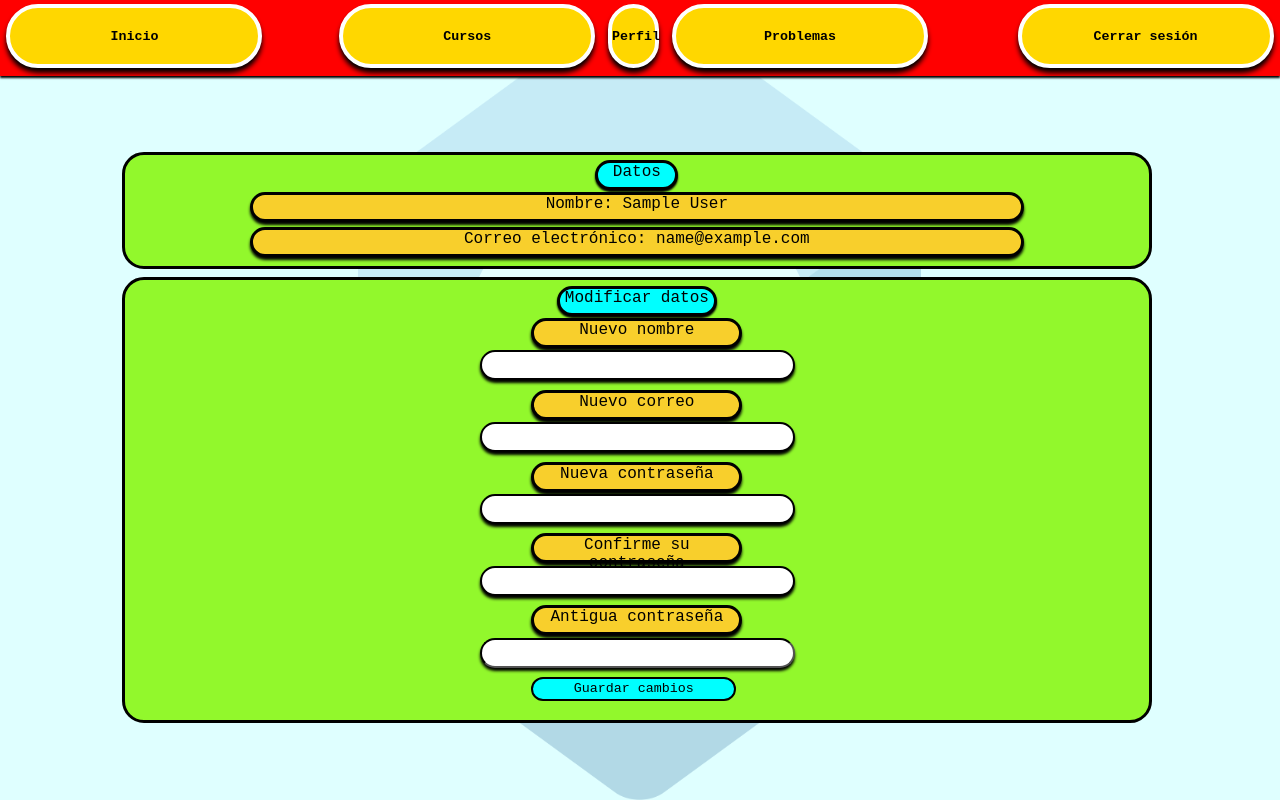
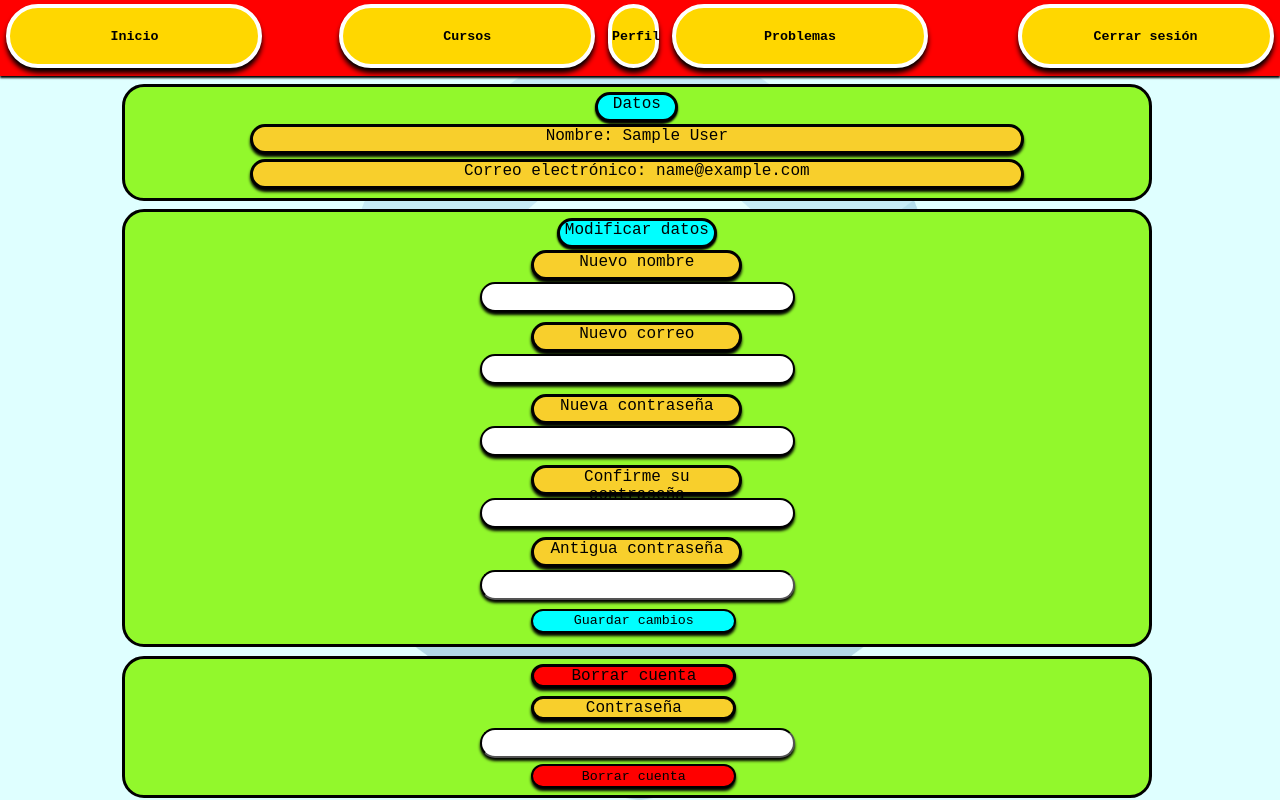
Before and after one commit to Gabriel765324/Proyecto, a PHP site: page /Perfil.php in a window 1280 px wide. Run offline with PHP 8.4, Linux system fonts and the light colour scheme; the visitor is signed in with stand-in values (Sample User, id 1).

Commit message:
Últimos cambios.

```diff
--- a/Base de datos/proyecto.sql
+++ b/Base de datos/proyecto.sql
@@ -66,4 +66,4 @@ COMMIT;
 /*!40101 SET COLLATION_CONNECTION=@OLD_COLLATION_CONNECTION */;
 
 CREATE USER 'Usuario_del_curso_de_programaci_n'@'localhost' IDENTIFIED BY '2222';
-GRANT SELECT, UPDATE, INSERT ON Proyecto.Usuarios TO 'Usuario_del_curso_de_programaci_n'@'localhost';
+GRANT SELECT, UPDATE, INSERT, DELETE ON Proyecto.Usuarios TO 'Usuario_del_curso_de_programaci_n'@'localhost';
--- a/Estilo/Perfil.css
+++ b/Estilo/Perfil.css
@@ -8,7 +8,7 @@
     width: 80vw;
     height: 13.9vh;
     background-color: rgba(146, 248, 44, 1);
-    margin-top: 19vh;
+    margin-top: 10.5vh;
     margin-left: 9.52vw;
     border-style: solid;
     border-color: black;
@@ -17,7 +17,7 @@
 .Datos{
     width: 6vw;
     height: 3vh;
-    margin-top: 20vh;
+    margin-top: 11.5vh;
     margin-left: 46.52vw;
     background-color: cyan;
     border-style: solid;
@@ -29,7 +29,7 @@
     width: 60vw;
     height: 3vh;
     background-color: rgba(248, 207, 44, 1);
-    margin-top: 24vh;
+    margin-top: 15.5vh;
     margin-left: 19.52vw;
     border-style: solid;
     border-color: black;
@@ -40,7 +40,7 @@
     width: 60vw;
     height: 3vh;
     background-color: rgba(248, 207, 44, 1);
-    margin-top: 28.4vh;
+    margin-top: 19.9vh;
     margin-left: 19.52vw;
     border-style: solid;
     border-color: black;
@@ -49,9 +49,9 @@
 }
 .Caja2{
     width: 80vw;
-    height: 55vh;
+    height: 54vh;
     background-color: rgba(146, 248, 44, 1);
-    margin-top: 34.6vh;
+    margin-top: 26.1vh;
     margin-left: 9.52vw;
     border-style: solid;
     border-color: black;
@@ -60,7 +60,7 @@
 .Modificar_datos{
     width: 12vw;
     height: 3vh;
-    margin-top: 35.7vh;
+    margin-top: 27.2vh;
     margin-left: 43.52vw;
     background-color: cyan;
     border-style: solid;
@@ -72,7 +72,7 @@
     width: 16vw;
     height: 3vh;
     background-color: rgba(248, 207, 44, 1);
-    margin-top: 39.8vh;
+    margin-top: 31.3vh;
     margin-left: 41.52vw;
     border-style: solid;
     border-color: black;
@@ -82,7 +82,7 @@
 .Dar_nombre{
     width: 24vw;
     height: 3vh;
-    margin-top: 43.8vh;
+    margin-top: 35.3vh;
     margin-left: 37.52vw;
     border-style: solid;
     border-color: black;
@@ -93,7 +93,7 @@
     width: 16vw;
     height: 3vh;
     background-color: rgba(248, 207, 44, 1);
-    margin-top: 48.7vh;
+    margin-top: 40.2vh;
     margin-left: 41.52vw;
     border-style: solid;
     border-color: black;
@@ -103,7 +103,7 @@
 .Dar_correo{
     width: 24vw;
     height: 3vh;
-    margin-top: 52.8vh;
+    margin-top: 44.3vh;
     margin-left: 37.52vw;
     border-style: solid;
     border-color: black;
@@ -114,7 +114,7 @@
     width: 16vw;
     height: 3vh;
     background-color: rgba(248, 207, 44, 1);
-    margin-top: 57.7vh;
+    margin-top: 49.2vh;
     margin-left: 41.52vw;
     border-style: solid;
     border-color: black;
@@ -124,7 +124,7 @@
 .Dar_contrase_a{
     width: 24vw;
     height: 3vh;
-    margin-top: 61.7vh;
+    margin-top: 53.2vh;
     margin-left: 37.52vw;
     border-style: solid;
     border-color: black;
@@ -135,7 +135,7 @@
     width: 16vw;
     height: 3vh;
     background-color: rgba(248, 207, 44, 1);
-    margin-top: 66.6vh;
+    margin-top: 58.1vh;
     margin-left: 41.52vw;
     border-style: solid;
     border-color: black;
@@ -145,7 +145,7 @@
 .Dar_contrase_a2{
     width: 24vw;
     height: 3vh;
-    margin-top: 70.7vh;
+    margin-top: 62.2vh;
     margin-left: 37.52vw;
     border-style: solid;
     border-color: black;
@@ -156,7 +156,7 @@
     width: 16vw;
     height: 3vh;
     background-color: rgba(248, 207, 44, 1);
-    margin-top: 75.6vh;
+    margin-top: 67.1vh;
     margin-left: 41.52vw;
     border-style: solid;
     border-color: black;
@@ -166,7 +166,7 @@
 .Dar_antigua_contrase_a{
     width: 24vw;
     height: 3vh;
-    margin-top: 79.7vh;
+    margin-top: 71.2vh;
     margin-left: 37.52vw;
     border-color: black;
     border-radius: 22px;
@@ -175,19 +175,87 @@
 .Enviar{
     width: 16vw;
     height: 3vh;
-    margin-top: 84.6vh;
+    margin-top: 76.1vh;
     margin-left: 41.52vw;
     background-color: cyan;
-    border-radius: 22px 22px 22px 22px;
+    border-style: solid;
+    border-color: black;
+    border-radius: 22px;
+    box-shadow: 0px 3px 3px black;
+}
+.Enviar:hover{
+    width: 16vw;
+    height: 3vh;
+    margin-top: 76.1vh;
+    margin-left: 41.52vw;
+    background-color: rgb(0, 179, 255);
+    border-style: solid;
+    border-color: black;
+    border-radius: 22px;
+    box-shadow: 0px 3px 3px black;
+}
+.Caja3{
+    width: 80vw;
+    height: 17vh;
+    background-color: rgba(146, 248, 44, 1);
+    margin-top: 82vh;
+    margin-left: 9.52vw;
     border-style: solid;
     border-color: black;
     border-radius: 22px;
 }
-.Enviar:hover{
+.Eliminar_cuenta{
     width: 16vw;
     height: 3vh;
-    margin-top: 84.6vh;
+    background-color: rgb(255, 0, 0);
+    border-radius: 22px;
+    border-style: solid;
+    border-color: black;
+    box-shadow: 0px 3px 3px black;
     margin-left: 41.52vw;
-    background-color: rgb(0, 179, 255);
-    border-radius: 22px 22px 22px 22px;
+    margin-top: 83vh;
+    box-sizing: border-box;
 }
+.Contrase_aB{
+    width: 16vw;
+    height: 3vh;
+    background-color: rgba(248, 207, 44, 1);
+    margin-top: 87vh;
+    margin-left: 41.52vw;
+    border-style: solid;
+    border-color: black;
+    border-radius: 22px;
+    box-shadow: 0px 3px 3px black;
+    box-sizing: border-box;
+}
+.Dar_contrase_aB{
+    width: 24vw;
+    height: 3vh;
+    margin-top: 91vh;
+    margin-left: 37.52vw;
+    border-color: black;
+    border-radius: 22px;
+    box-shadow: 0px 3px 3px black;
+}
+.Borrando{
+    width: 16vw;
+    height: 3vh;
+    margin-top: 95.5vh;
+    margin-left: 41.52vw;
+    background-color: rgb(255, 0, 0);
+    border-style: solid;
+    border-color: black;
+    border-radius: 22px;
+    box-shadow: 0px 3px 3px black;
+}
+.Borrando:hover{
+    width: 16vw;
+    height: 3vh;
+    margin-top: 95.5vh;
+    margin-left: 41.52vw;
+    background-color: rgb(175, 0, 0);
+    border-style: solid;
+    border-color: black;
+    border-radius: 22px;
+    box-shadow: 0px 3px 3px black;
+}
--- a/Perfil.php
+++ b/Perfil.php
@@ -45,5 +45,12 @@
         <input type="password" name="Antigua_contrase_a" required class="Dar_antigua_contrase_a" maxlength="20" autocomplete="off">
         <input type="submit" value="Guardar cambios" class="Enviar">
     </form>
+    <div class="Caja3"></div>
+    <div class="Eliminar_cuenta">Borrar cuenta</div>
+    <form action="Borrar22.php" method="post">
+        <div class="Contrase_aB">Contraseña</div>
+        <input type="password" name="Contrase_a" required maxlength="20" autocomplete="off" class="Dar_contrase_aB">
+        <input type="submit" value="Borrar cuenta" class="Borrando">
+    </form>
 </body>
 </html>
```
Also changed, not shown: Borrar22.php (added, +56 -0 lines), Estilo/Perfil.txt (+115 -27 lines), Iniciar_sesi_n22.php (+7 -6 lines), 3 other files.
